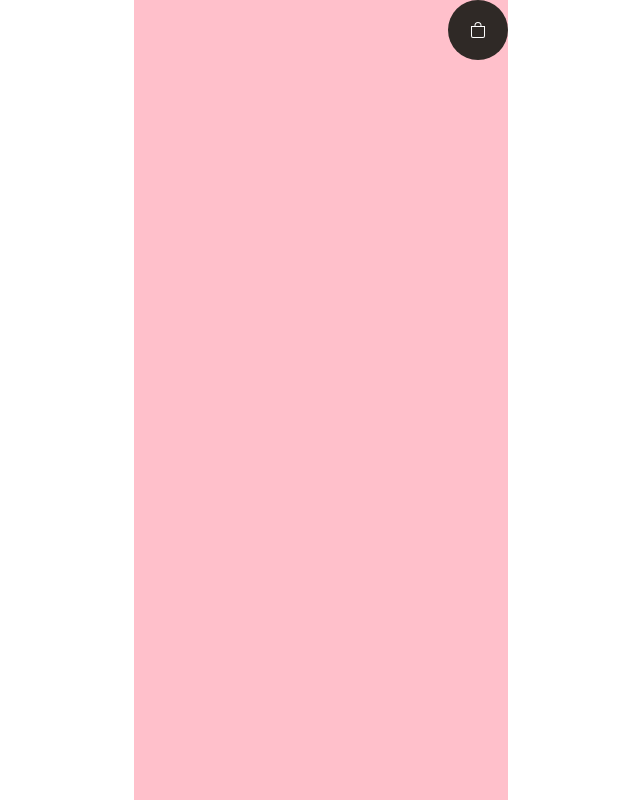
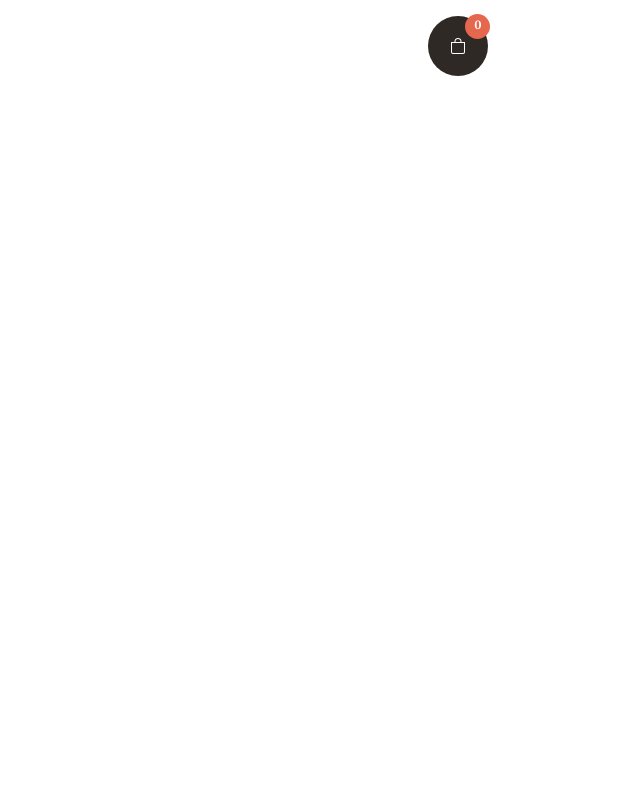
Before and after one commit to meganide/airbean, a React (Vite) app: page /cart in a window 1280 px wide. Shown: the whole page, without its empty margins (319-959 px from the left). Built offline with nearby package versions, Linux system fonts and the light colour scheme.

Commit message:
Updated cart

```diff
--- a/src/components/Cart/Cart.jsx
+++ b/src/components/Cart/Cart.jsx
@@ -21,39 +21,44 @@ function Cart() {
   //array with product names and quantities
   const groupProducts = cart.reduce((acc, product) => {
     const existingProduct = acc.find((p) => p.name === product.name);
-    if(existingProduct) {
+    if (existingProduct) {
       existingProduct.quantity += 1;
-    }else {
-      acc.push({name: product.name, quantity: 1, price: product.price});
+    } else {
+      acc.push({ name: product.name, quantity: 1, price: product.price });
     }
     return acc;
   }, []);
+  //total items in cart
+  const totalItems = cart.reduce((acc, product) => {
+    return acc + (product.quantity ? product.quantity : 1);
+  }, 0);
+
 
   return (
     <div className="cart">
       <button className="cart__button" onClick={togglePopup}>
-        <BsBag />{' '}
+        <BsBag />
+        <div className='cart__item-count'>{totalItems}</div>
       </button>
       {showPopup && (
-        <Popup order={order} totalAmount={totalPrice} closePopup={togglePopup}>
-          {groupProducts.map((product) => {
-            return (
-              <>
+        <Popup order='' totalAmount={totalPrice} closePopup={togglePopup}>
+          {groupProducts.map(product => (
+            <React.Fragment key={product.name}>
               <section className='cart__total'>
                 <p className='cart__name'>{product.name}</p>
-                  <div class="horizontal-dotted-line"></div>
+                <div className="horizontal-dotted-line" />
                 <div className='cart__add'>+</div>
                 <p className='amount'>{product.quantity}</p>
                 <div className='cart__delete'>-</div>
               </section>
               <p className='cart__price'>{product.price}</p>
-              </>
-            );
-          })}
+            </React.Fragment>
+          ))}
         </Popup>
       )}
     </div>
   );
 }
 
+
 export default Cart;
--- a/src/components/Cart/Cart.scss
+++ b/src/components/Cart/Cart.scss
@@ -8,11 +8,26 @@
     left: 17px;
     display: flex;
     justify-content: flex-end;
-    background-color: pink;
 
-    &__total{
-    display: flex;
-    justify-content: space-between;
+    &__total {
+        display: flex;
+        justify-content: space-between;
+    }
+
+    .cart__item-count {
+        position: absolute;
+        top: -2px;
+        right: -2px;
+        color: #fff;
+        background-color: col.$orange;
+        font-size: 12px;
+        font-family: font.$ptSerif;
+        line-height: 14.4px;
+        width: 25px;
+        height: 25px;
+        padding: 4px 4px;
+        border-radius: 50%;
+        font-weight: 700;
     }
 
     .cart__name {
@@ -21,25 +36,29 @@
         margin-left: 15px;
         font-weight: 700px;
     }
-    .amount{
+
+    .amount {
         font-size: 14px;
         font-family: font.$workSans;
         display: flex;
         justify-content: center;
         align-items: center;
     }
+
     .horizontal-dotted-line {
         border-bottom: 1px dashed rgba(0, 0, 0, 0.4);
         width: 100%;
     }
-    .cart__add{
+
+    &__add {
         font-size: 20px;
         font-family: font.$workSans;
         display: flex;
         justify-content: center;
         align-items: center;
     }
-    .cart__delete{
+
+    &__delete {
         font-size: 20px;
         font-family: font.$workSans;
         display: flex;
@@ -47,12 +66,14 @@
         align-items: center;
         margin: 5px;
     }
+
     .cart__price {
         font-size: 16px;
         font-family: font.$workSans;
         font-weight: 400;
         margin-left: 15px;
     }
+
     button {
         background-color: col.$brown;
         width: 3.75rem;
@@ -62,11 +83,12 @@
         color: #fff;
         cursor: pointer;
         font-size: 16px;
-        padding: 10px 20px;
         display: flex;
         justify-content: center;
         align-items: center;
         position: fixed;
+        margin-right: 20px;
+        margin-top: 16px;
     }
 
 }
--- a/src/components/Popup/Popup.jsx
+++ b/src/components/Popup/Popup.jsx
@@ -1,16 +1,18 @@
-import "./popup.scss"
-
+import "./popup.scss";
 
 function Popup(props) {
+  const { totalAmount, children } = props;
+
   return (
     <div className="popup">
+      <div className="arrow"></div>
       <div className="popup-inner">
         <h1>Din beställning</h1>
-        {props.children}
+        {children}
         <section className="total">
-        <p className="sum">Totalt</p>
-        <div class="horizontal-dotted-line"></div>
-        <p> {props.totalAmount}Kr</p>
+          <p className="sum">Totalt</p>
+          <div className="horizontal-dotted-line" />
+          <p>{`${totalAmount}Kr`}</p>
         </section>
         <p className="moms">inkl moms + drönarleverans</p>
       </div>
@@ -19,4 +21,4 @@ function Popup(props) {
   );
 }
 
-export default Popup
+export default Popup;
--- a/src/components/Popup/popup.scss
+++ b/src/components/Popup/popup.scss
@@ -4,46 +4,50 @@
 
 .popup {
   margin: 5%;
-  margin-top: 65px;
+  margin-top: 73px;
   width: 90%;
   background: #ffffff;
-  box-shadow: 0px 0px 16px rgba(0, 0, 0, 0.25);
+  box-shadow: 0 0 16px rgba(0, 0, 0, 0.25);
   border-radius: 3px;
   z-index: 2;
   min-height: inherit;
+
+  .arrow {
+    border-top: 5px solid white;
+    &:after {
+      content: '';
+      position: fixed;
+      margin: -20px 280px;
+      width: 0;
+      height: 0;
+      border-bottom: 30px solid white;
+      border-left: 25px solid transparent;
+      border-right: 25px solid transparent;
+    }
+  }
 
   h1 {
     font-family: font.$ptSerif;
     display: flex;
     justify-content: center;
-    margin-top: 40.77px;
+    margin: 40.77px 0 44px;
     font-size: 32px;
     font-weight: 700;
-    margin-bottom: 44px;
   }
 
   .total {
     display: flex;
     justify-content: space-between;
-    max-height: auto;
   }
 
-  p {
+  p, .sum {
     font-family: font.$ptSerif;
     font-size: 23px;
     font-weight: 700;
-    margin-right: 17px;
-    margin-left: 13px;
+    margin: 0 17px;
     line-height: 27.6px;
   }
-  .sum {
-    font-family: font.$ptSerif;
-    font-size: 23px;
-    font-weight: 700;
-    margin-right: 17px;
-    margin-left: 13px;
-    line-height: 27.6px;
-  }
+
   .horizontal-dotted-line {
     border-bottom: 1px dashed rgba(0, 0, 0, 0.4);
     width: 70%;
@@ -61,13 +65,10 @@
     width: 248px;
     height: 55px;
     border-radius: 50px;
-    margin-top: 34px;
-    margin-left: 47px;
-    margin-bottom: 41px;
+    margin: 34px 0 41px 47px;
     position: relative;
     font-family: font.$ptSerif;
     font-weight: 700;
     font-size: 24px;
   }
-
 }
```
Lines whose indentation alone changed are shown as unchanged.
